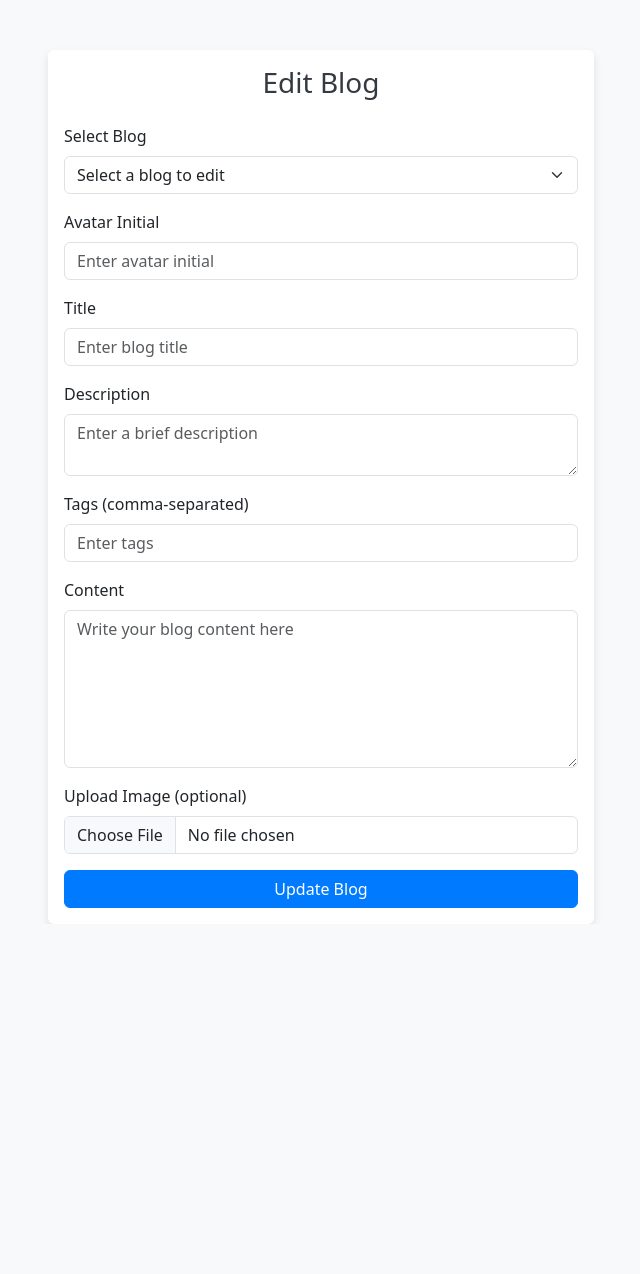
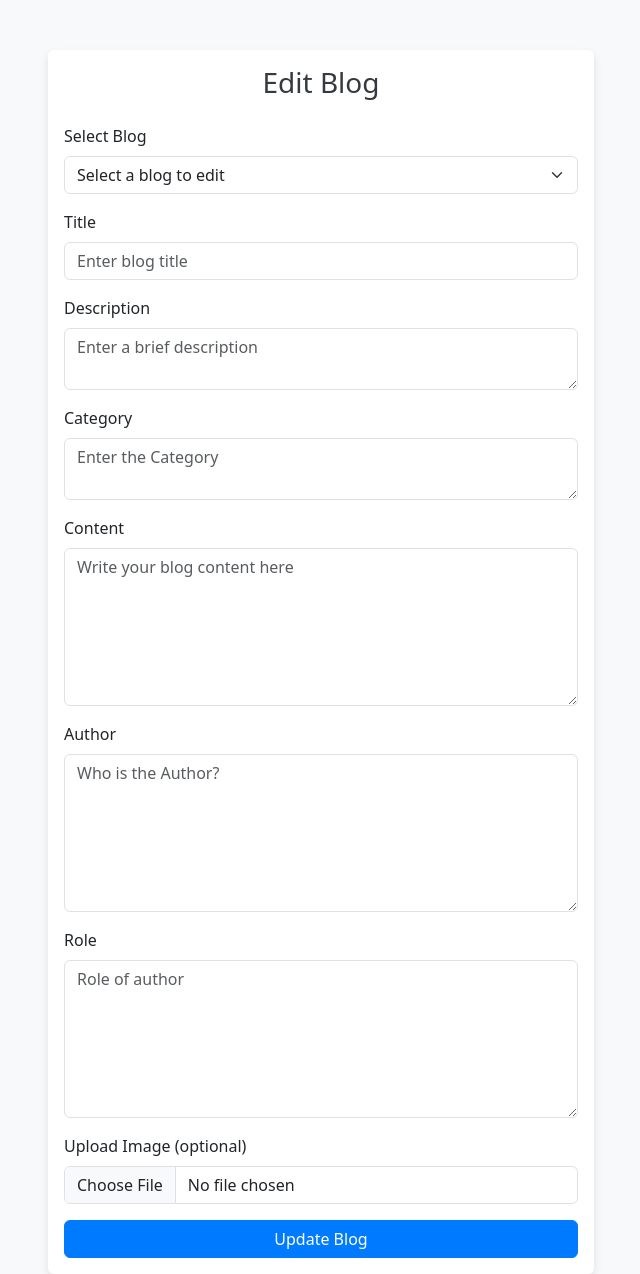
Before and after one commit to ShaivaMuthaiyah/NutritionApp_Backend, a Flask app: page /api/edit_blog_form in a window 1280 px wide. Shown: the whole page, without its empty margins (319-959 px from the left). Before the commit the page ends 924 px from the top, so only its background shows below. Run offline with Flask 3, Linux system fonts and the light colour scheme; data that the repository does not hold is empty; some libraries are stand-ins or nearby versions.

Commit message:
edit blog page

```diff
--- a/templates/editblog.html
+++ b/templates/editblog.html
@@ -44,10 +44,7 @@
                                     <option value="" disabled selected>Select a blog to edit</option>
                                 </select>
                             </div>
-                            <div class="mb-3">
-                                <label for="avatarInitial" class="form-label">Avatar Initial</label>
-                                <input type="text" class="form-control" id="avatarInitial" name="avatarInitial" placeholder="Enter avatar initial" required>
-                            </div>
+
                             <div class="mb-3">
                                 <label for="title" class="form-label">Title</label>
                                 <input type="text" class="form-control" id="title" name="title" placeholder="Enter blog title" required>
@@ -57,12 +54,20 @@
                                 <textarea class="form-control" id="description" name="description" placeholder="Enter a brief description" required></textarea>
                             </div>
                             <div class="mb-3">
-                                <label for="tags" class="form-label">Tags (comma-separated)</label>
-                                <input type="text" class="form-control" id="tags" name="tags" placeholder="Enter tags" required>
+                                <label for="category" class="form-label">Category</label>
+                                <textarea class="form-control" id="category" name="category" placeholder="Enter the Category" required></textarea>
                             </div>
                             <div class="mb-3">
                                 <label for="content" class="form-label">Content</label>
                                 <textarea class="form-control" id="content" name="content" rows="6" placeholder="Write your blog content here" required></textarea>
+                            </div>
+                            <div class="mb-3">
+                                <label for="author" class="form-label">Author</label>
+                                <textarea class="form-control" id="author" name="author" rows="6" placeholder="Who is the Author?" required></textarea>
+                            </div>
+                            <div class="mb-3">
+                                <label for="role" class="form-label">Role</label>
+                                <textarea class="form-control" id="role" name="role" rows="6" placeholder="Role of author" required></textarea>
                             </div>
                             <div class="mb-3">
                                 <label for="file" class="form-label">Upload Image (optional)</label>
@@ -89,7 +94,7 @@
                     const blogSelect = document.getElementById('blogSelect');
                     data.forEach(blog => {
                         const option = document.createElement('option');
-                        option.value = blog.title;  // Use title as the identifier for better clarity
+                        option.value = blog.blogId;  // Blog ID as identifier
                         option.textContent = blog.title;
                         blogSelect.appendChild(option);
                     });
@@ -103,10 +108,11 @@
                     .then(response => response.json())
                     .then(blog => {
                         if (!blog.error) {
-                            document.getElementById('avatarInitial').value = blog.avatarInitial;
                             document.getElementById('title').value = blog.title;
                             document.getElementById('description').value = blog.description;
-                            document.getElementById('tags').value = blog.tags.join(', ');
+                            document.getElementById('category').value = blog.category;
+                            document.getElementById('author').value = blog.author;
+                            document.getElementById('role').value = blog.content;
                             document.getElementById('content').value = blog.content;
                         }
                     })
@@ -118,12 +124,13 @@
                 event.preventDefault();
 
                 const formData = new FormData();
-                formData.append('file', document.getElementById('file').files[0]);
-                formData.append('avatarInitial', document.getElementById('avatarInitial').value);
                 formData.append('title', document.getElementById('title').value);
                 formData.append('description', document.getElementById('description').value);
-                formData.append('tags', document.getElementById('tags').value.split(',').map(tag => tag.trim())); // Process tags into an array
+                formData.append('category', document.getElementById('category').value);
+                formData.append('author', document.getElementById('author').value);
+                formData.append('role', document.getElementById('role').value);
                 formData.append('content', document.getElementById('content').value);
+                formData.append('file', document.getElementById('file').files[0]);
 
                 fetch('/api/update_blog', {
                     method: 'PUT',
```
